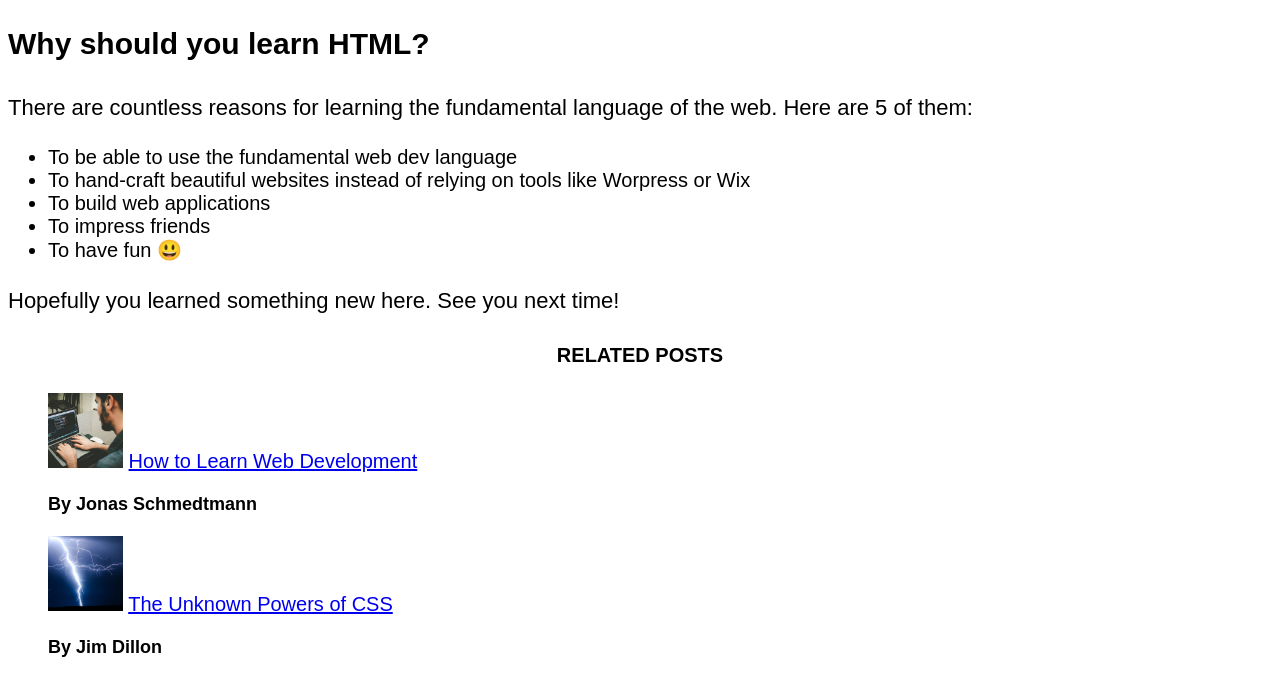
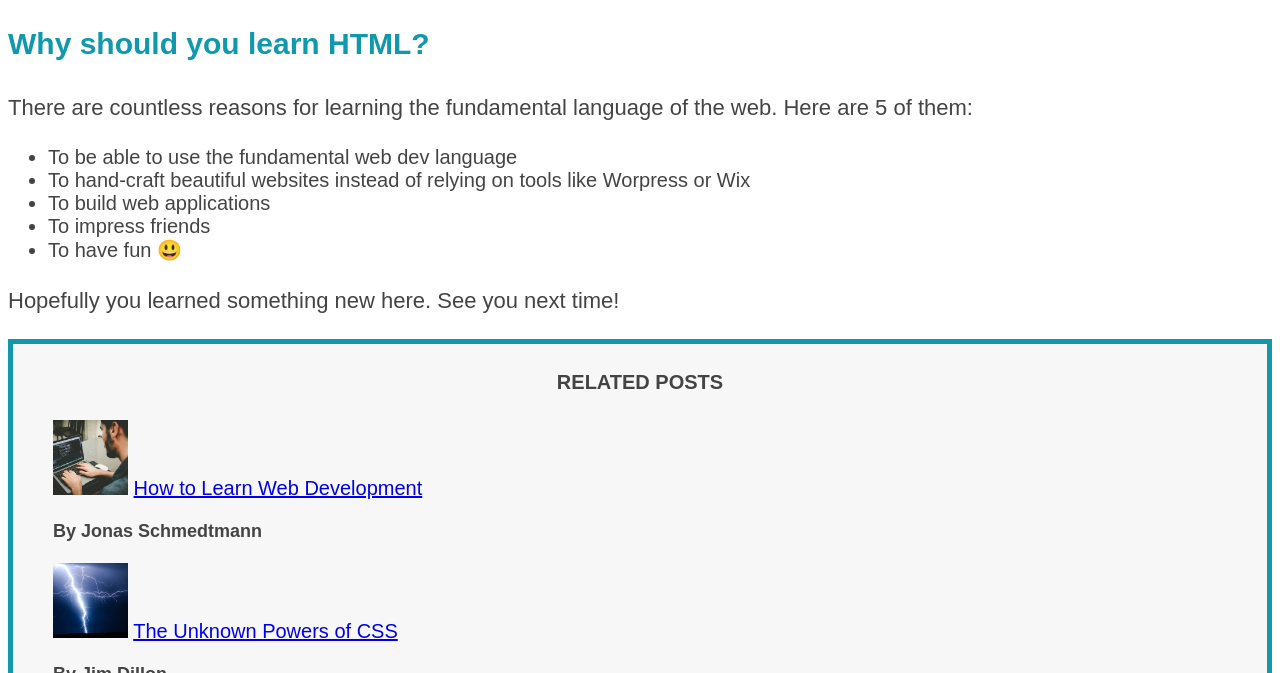
Before and after one commit to wakabibrian/HTML-and-CSS-Course, a website: page 03-CSS-Fundamentals/index.html in a window 1280 px wide. Shown: the part 1111-1784 px from the top of the page. Drawn offline with Linux system fonts and the light colour scheme.

Commit message:
feat: Add Working With Colors

```diff
--- a/03-CSS-Fundamentals/index.html
+++ b/03-CSS-Fundamentals/index.html
@@ -17,7 +17,7 @@
     <h6>The Basic Language of the Web: HTML</h6>
     -->
 
-    <header>
+    <header class="main-header">
       <h1>📘 The Code Magazine</h1>
 
       <nav>
--- a/03-CSS-Fundamentals/style.css
+++ b/03-CSS-Fundamentals/style.css
@@ -5,12 +5,19 @@ h4,
 p,
 li {
   font-family: sans-serif;
+  color: #444;
 }
 
 h1 {
   font-size: 26px;
   text-transform: uppercase;
   font-style: italic;
+}
+
+h1,
+h2,
+h3 {
+  color: #1098ad;
 }
 
 h2 {
@@ -57,3 +64,16 @@ li {
 .related {
   list-style: none;
 }
+
+.main-header {
+  background-color: #f7f7f7;
+}
+
+aside {
+  background-color: #f7f7f7;
+  border-top: 5px solid #1098ad;
+  border-bottom: 5px solid #1098ad;
+
+  border-left: 5px solid #1098ad;
+  border-right: 5px solid #1098ad;
+}
```
